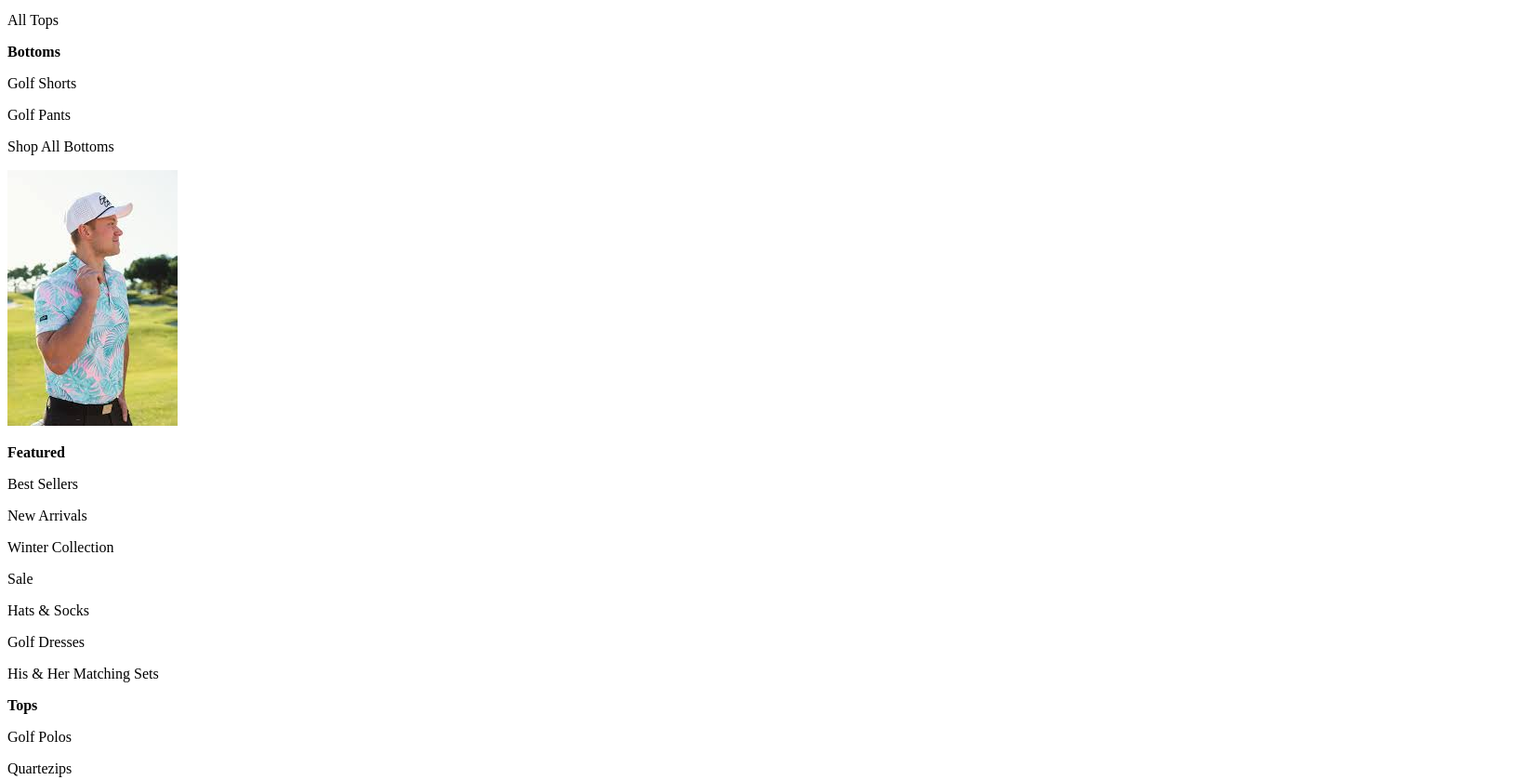
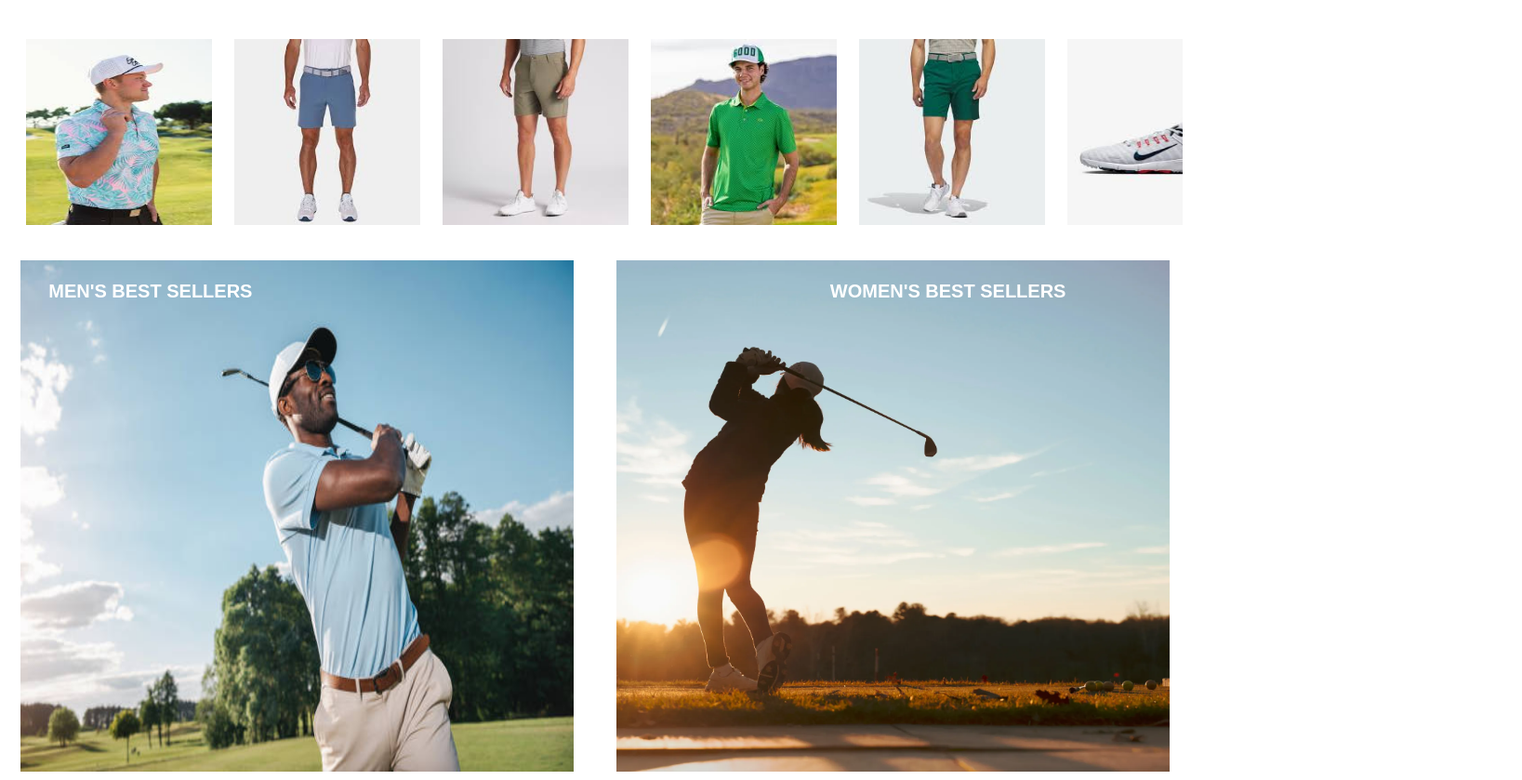
Before and after one commit to conradevans/golfmullet, a plain HTML site: page index.html in a window 1280 px wide. Shown: the part 651-1490 px from the top of the page at 93% size, 1637 px wide, since content can reach past the window. Drawn offline with Linux system fonts and the light colour scheme.

Commit message:
Update index.html

```diff
--- a/index.html
+++ b/index.html
@@ -5,21 +5,21 @@
     <meta name="viewport" content="width=device-width, initial-scale=1.0" />
     <title>Golf Mullet | Homepage</title>
     <link rel="icon" href="Images/golfmullet icon.jpg" type="image/ico" />
-    <link rel="stylesheet" href="../CSS/main2.css" />
+    <link rel="stylesheet" href="CSS/main.css" />
   </head>
   <body>
     <div class="topheader-container">
       <a class="left_image" href="https://www.instagram.com/golfmullet/#"
         ><img
           class="left_image"
-          src="../Images/instagram.jpg"
+          src="Images/instagram.jpg"
           alt="Instagram"
           width="25px"
       /></a>
       <h1>FREE SHIPPING ON ORDERS $125+</h1>
       <img
         class="right_image"
-        src="../Images/golfmullet icon.jpg"
+        src="Images/golfmullet icon.jpg"
         alt="Logo"
         width="25px"
       />
@@ -76,7 +76,7 @@
           <p>Golf Pants</p>
           <p>Shop All Bottoms</p>
         </div>
-        <img src="../Images/bluepolo.jpeg" alt="Golf" />
+        <img src="Images/bluepolo.jpeg" alt="Golf" />
       </div>
     </div>
     <div id="WOMENS" class="tabcontent">
@@ -105,7 +105,7 @@
           <p>Golf Pants</p>
           <p>Sweatpants</p>
         </div>
-        <img src="../Images/greenpolo.jpeg" alt="Golf" />
+        <img src="Images/greenpolo.jpeg" alt="Golf" />
       </div>
     </div>
     <div id="YOUTH" class="tabcontent">
@@ -134,7 +134,7 @@
           <p>Golf Pants</p>
           <p>Shop All Bottoms</p>
         </div>
-        <img src="../Images/purplepolo.jpeg" alt="Golf" />
+        <img src="Images/purplepolo.jpeg" alt="Golf" />
       </div>
     </div>
     <div id="SEARCH" class="tabcontent">
@@ -146,7 +146,7 @@
     <div class="image-container">
       <img
         onmouseover="closeTab()"
-        src="../Images/golfimage.jpg"
+        src="Images/golfimage.jpg"
         alt="Golf"
         width="100%"
       />
@@ -166,25 +166,25 @@
     <p class="p-title"><strong>WINNERS WEAR</strong></p>
 
     <div class="scroll-container">
-      <img src="../Images/bluepolo.jpeg" width="200" height="200" />
-      <img src="../Images/blueshorts.jpeg" width="200" height="200" />
-      <img src="../Images/brownshorts.jpeg" width="200" height="200" />
-      <img src="../Images/greenpolo.jpeg" width="200" height="200" />
-      <img src="../Images/greenshorts.jpeg" width="200" height="200" />
-      <img src="../Images/nikeshoe.jpeg" width="200" height="200" />
-      <img src="../Images/pumashoe.jpeg" width="200" height="200" />
-      <img src="../Images/purplepolo.jpeg" width="200" height="200" />
-      <img src="../Images/shoe.jpeg" width="200" height="200" />
+      <img src="Images/bluepolo.jpeg" width="200" height="200" />
+      <img src="Images/blueshorts.jpeg" width="200" height="200" />
+      <img src="Images/brownshorts.jpeg" width="200" height="200" />
+      <img src="Images/greenpolo.jpeg" width="200" height="200" />
+      <img src="Images/greenshorts.jpeg" width="200" height="200" />
+      <img src="Images/nikeshoe.jpeg" width="200" height="200" />
+      <img src="Images/pumashoe.jpeg" width="200" height="200" />
+      <img src="Images/purplepolo.jpeg" width="200" height="200" />
+      <img src="Images/shoe.jpeg" width="200" height="200" />
     </div>
 
     <div class="image-container">
-      <img class="golfingimage-left" src="../Images/mangolfing.jpg" alt="" />
+      <img class="golfingimage-left" src="Images/mangolfing.jpg" alt="" />
       <p class="p-image-men"><strong>MEN'S BEST SELLERS</strong></p>
     </div>
     <div class="image-container">
       <img
         class="golfingimage-right"
-        src="../Images/womangolfing.webp"
+        src="Images/womangolfing.webp"
         alt=""
       />
       <p class="p-image-women"><strong>WOMEN'S BEST SELLERS</strong></p>
```
